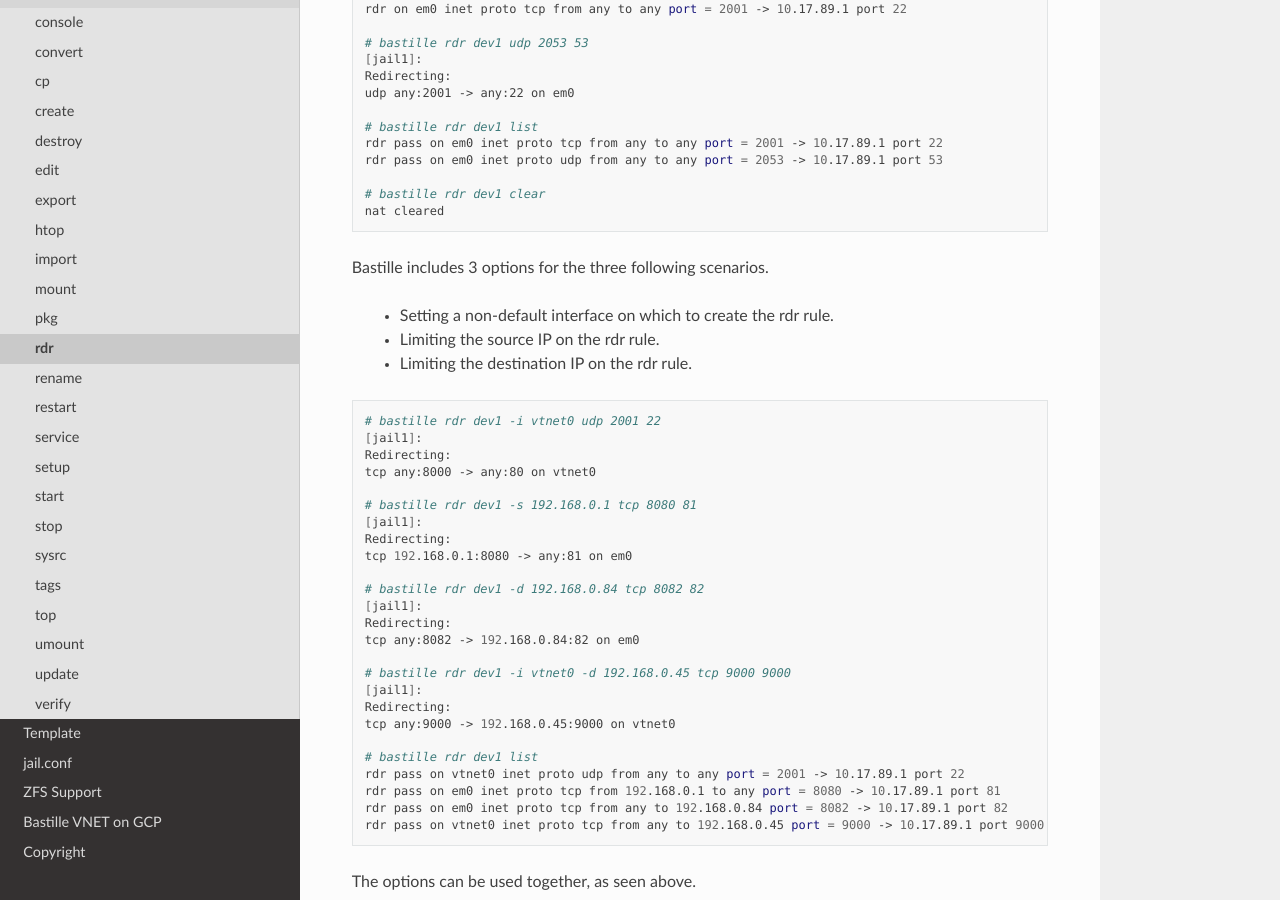
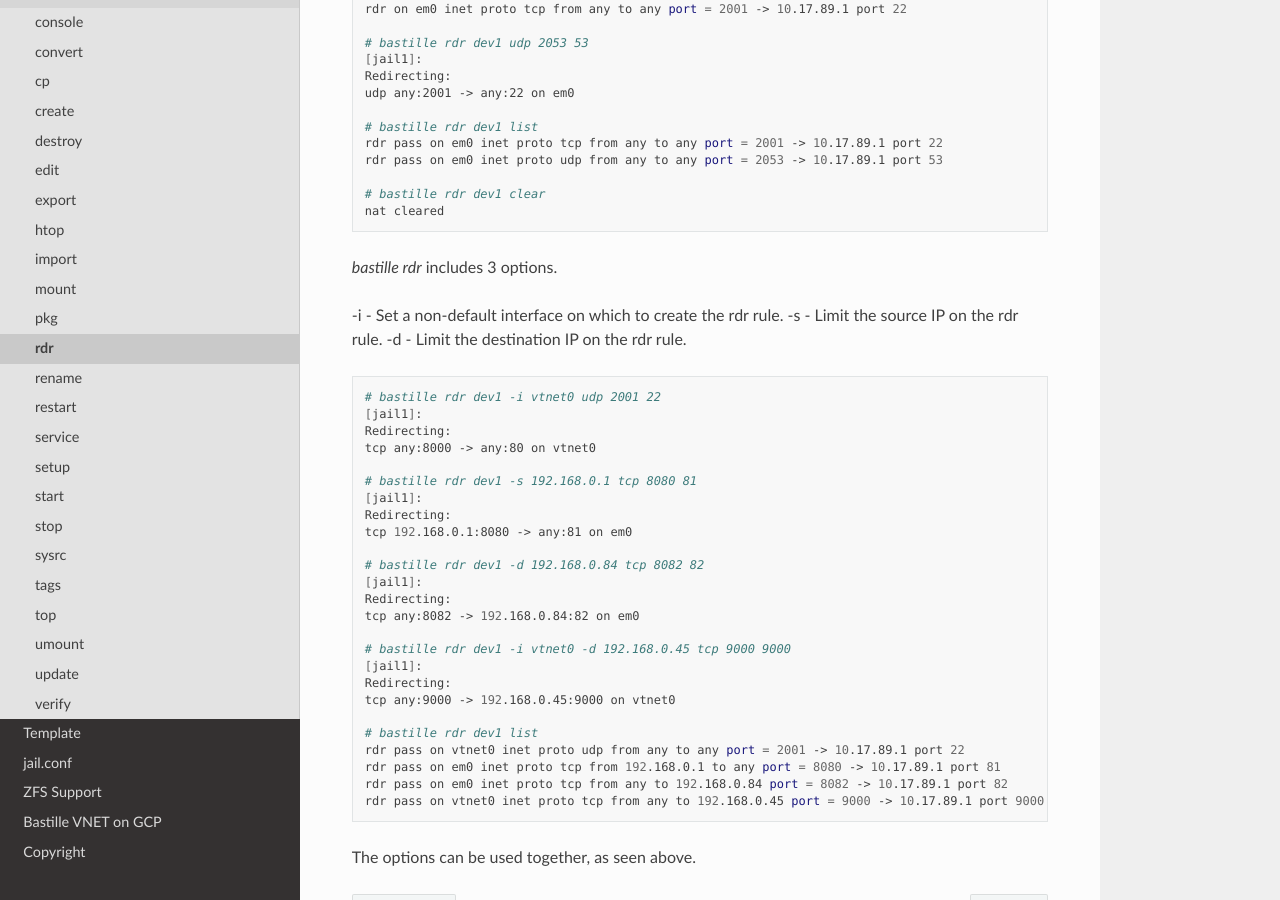
Before and after one commit to BastilleBSD/bastille, a Sphinx documentation site: the page built from docs/chapters/subcommands/rdr.rst, in a window 1280 px wide and 900 px high, scrolled down 599 px. Built offline with Sphinx 7.4.7 and the Read the Docs theme 3.1.0, drawn with Linux system fonts in a browser that asks for light colours; pages that are not in the unit, such as notebooks, are missing from menus.

Commit message:
Update rdr.rst

```diff
--- a/docs/chapters/subcommands/rdr.rst
+++ b/docs/chapters/subcommands/rdr.rst
@@ -41,11 +41,11 @@ specify the interface they run on in rc.conf (or other config files)
     # bastille rdr dev1 clear
     nat cleared
 
-Bastille includes 3 options for the three following scenarios.
+`bastille rdr` includes 3 options.
 
-  - Setting a non-default interface on which to create the rdr rule.
-  - Limiting the source IP on the rdr rule.
-  - Limiting the destination IP on the rdr rule.
+-i - Set a non-default interface on which to create the rdr rule.
+-s - Limit the source IP on the rdr rule.
+-d - Limit the destination IP on the rdr rule.
 
 .. code-block:: shell
 
```
